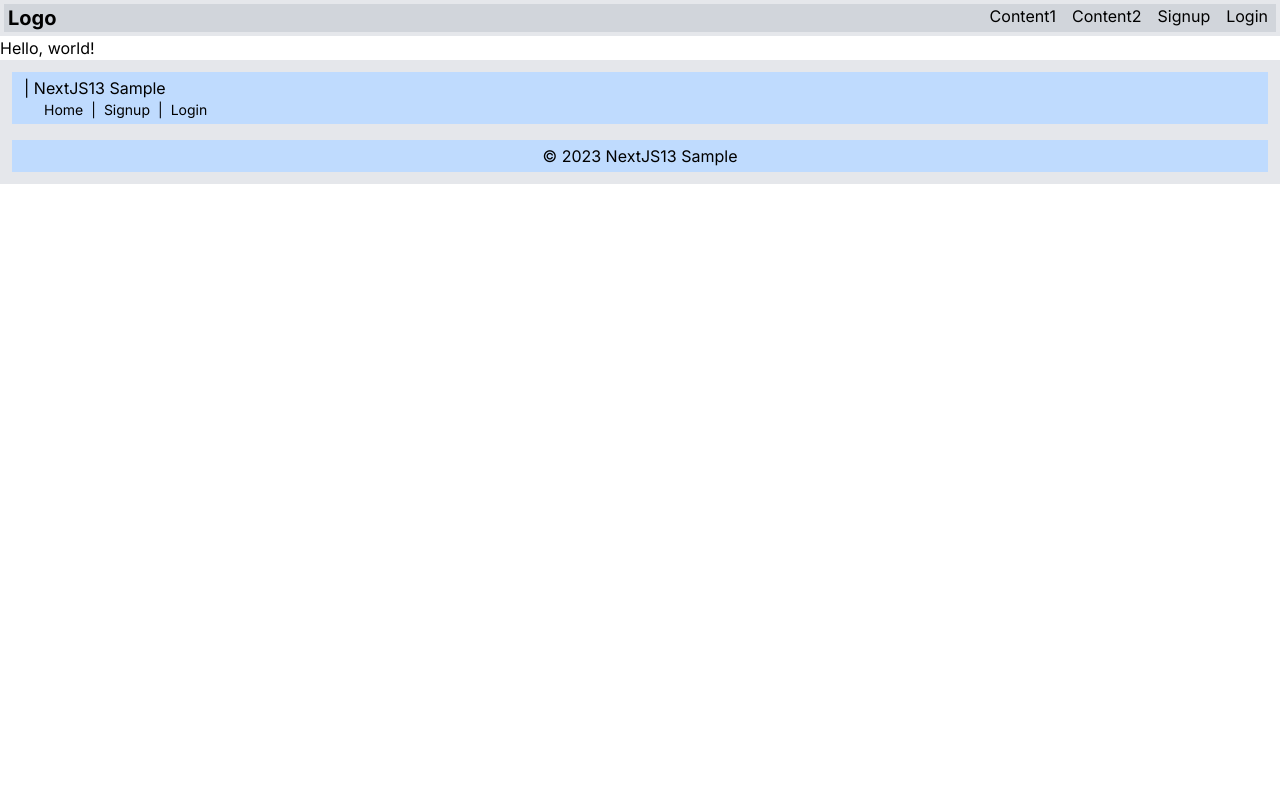
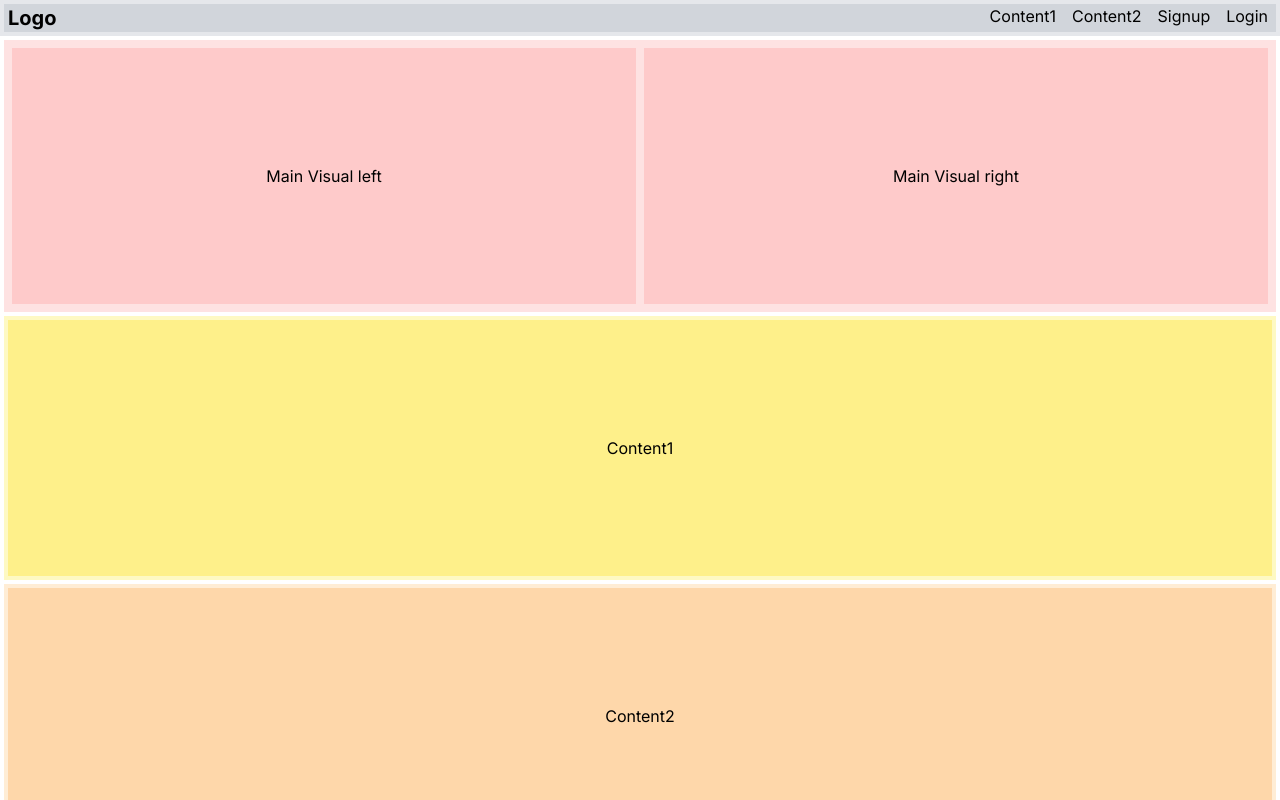
Before and after one commit to tomoyuki65/next13sample, a Next.js app: page / in a window 1280 px wide. Shown: the top 800 px of the page. Built offline with nearby package versions, Linux system fonts and the light colour scheme.

Commit message:
modify top-page

```diff
--- a/src/app/page.tsx
+++ b/src/app/page.tsx
@@ -1,7 +1,28 @@
 export default function Home() {
   return (
-    <main>
-      Hello, world!
+    <main className="w-full">
+      <div id="main-visual" className="md:flex justify-between m-1 p-1 bg-red-100">
+        <div className="md:w-1/2 md:h-64 flex justify-center m-1 p-1 bg-red-200">
+          <div className="flex items-center">
+            Main Visual left
+          </div>
+        </div>
+        <div className="md:w-1/2 md:h-64 flex justify-center m-1 p-1 bg-red-200">
+          <div className="flex items-center">
+            Main Visual right
+          </div>
+        </div>
+      </div>
+      <div id="content1" className="flex justify-center m-1 p-1 bg-yellow-100">
+        <div className="w-full h-64 flex justify-center items-center bg-yellow-200">
+          Content1
+        </div>
+      </div>
+      <div id="content2" className="flex justify-center m-1 p-1 bg-orange-100">
+        <div className="w-full h-64 flex justify-center items-center bg-orange-200">
+          Content2
+        </div>
+      </div>
     </main>
   )
 }
```
